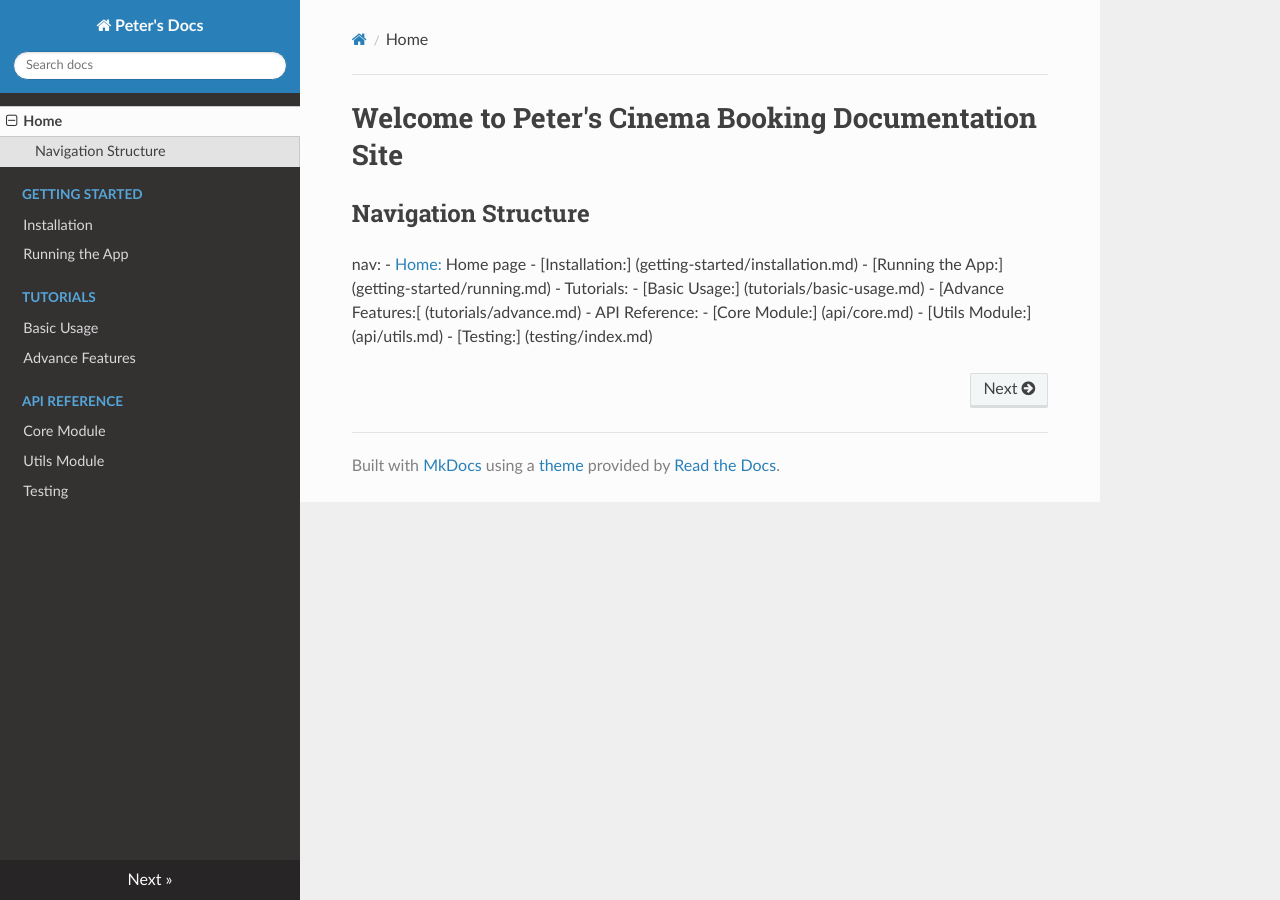
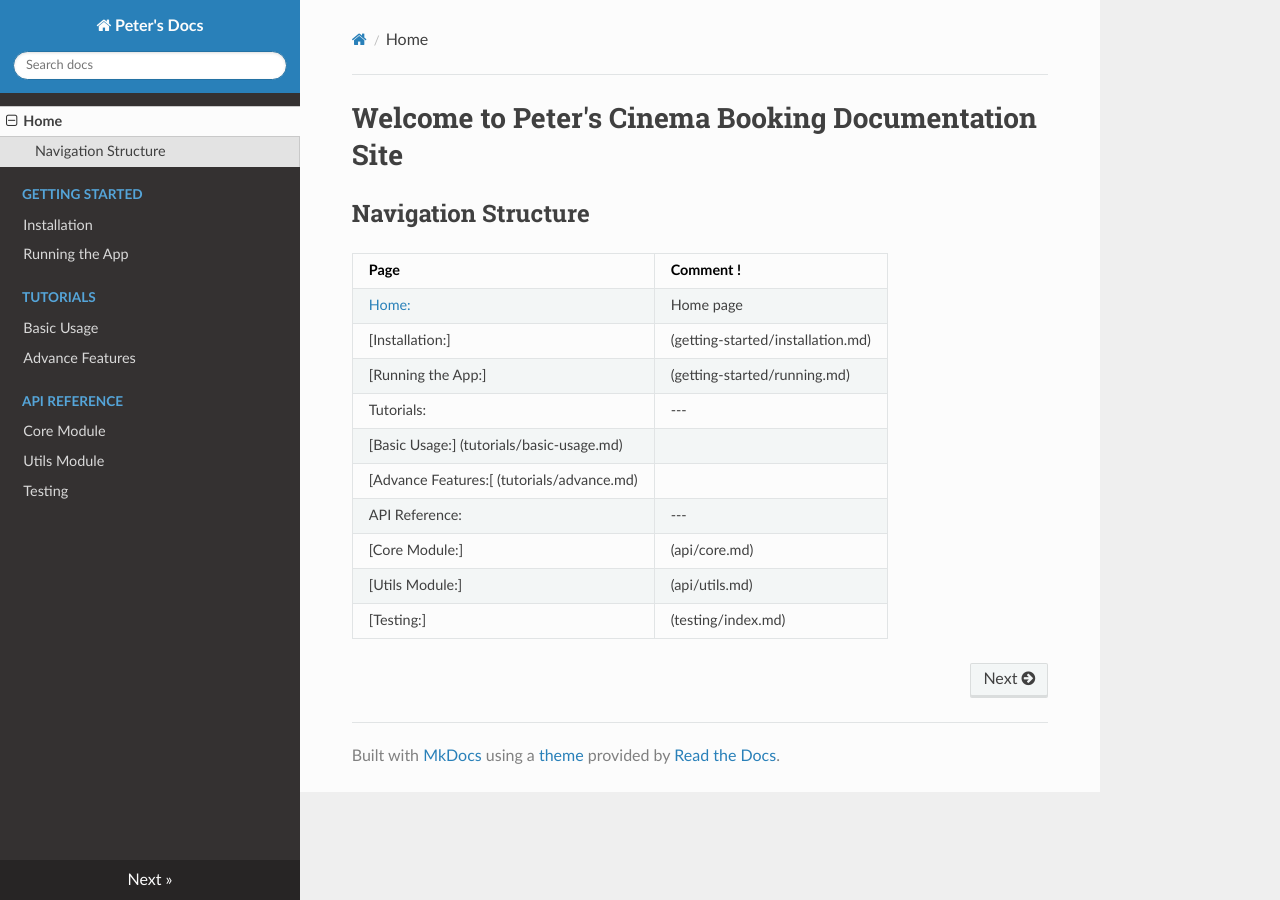
Before and after one commit to goslingp/lab_4_cinema_booking, an MkDocs documentation site: the page built from docs/index.md, in a window 1280 px wide. Built offline with MkDocs 1.6.1, drawn with Linux system fonts in a browser that asks for light colours; nearby versions of some CDN libraries.

Commit message:
Revise navigation structure in documentation

```diff
--- a/docs/index.md
+++ b/docs/index.md
@@ -1,14 +1,15 @@
 # Welcome to Peter's Cinema Booking Documentation Site
 
 ## Navigation Structure
-nav:
-  - [Home:](index.md) Home page
-  - [Installation:] (getting-started/installation.md)
-  - [Running the App:] (getting-started/running.md)
-  - Tutorials:
-  - [Basic Usage:] (tutorials/basic-usage.md)
-  - [Advance Features:[ (tutorials/advance.md)
-  - API Reference:
-  - [Core Module:] (api/core.md)
-  - [Utils Module:] (api/utils.md)
-  - [Testing:] (testing/index.md)
+| Page | Comment !
+|---|---|
+| [Home:](index.md) | Home page |
+| [Installation:] | (getting-started/installation.md)
+| [Running the App:] | (getting-started/running.md)
+ Tutorials: |---|
+| [Basic Usage:] (tutorials/basic-usage.md)
+| [Advance Features:[ (tutorials/advance.md)
+| API Reference: |---|
+| [Core Module:] | (api/core.md) |
+| [Utils Module:] | (api/utils.md) |
+| [Testing:] | (testing/index.md) |
```
